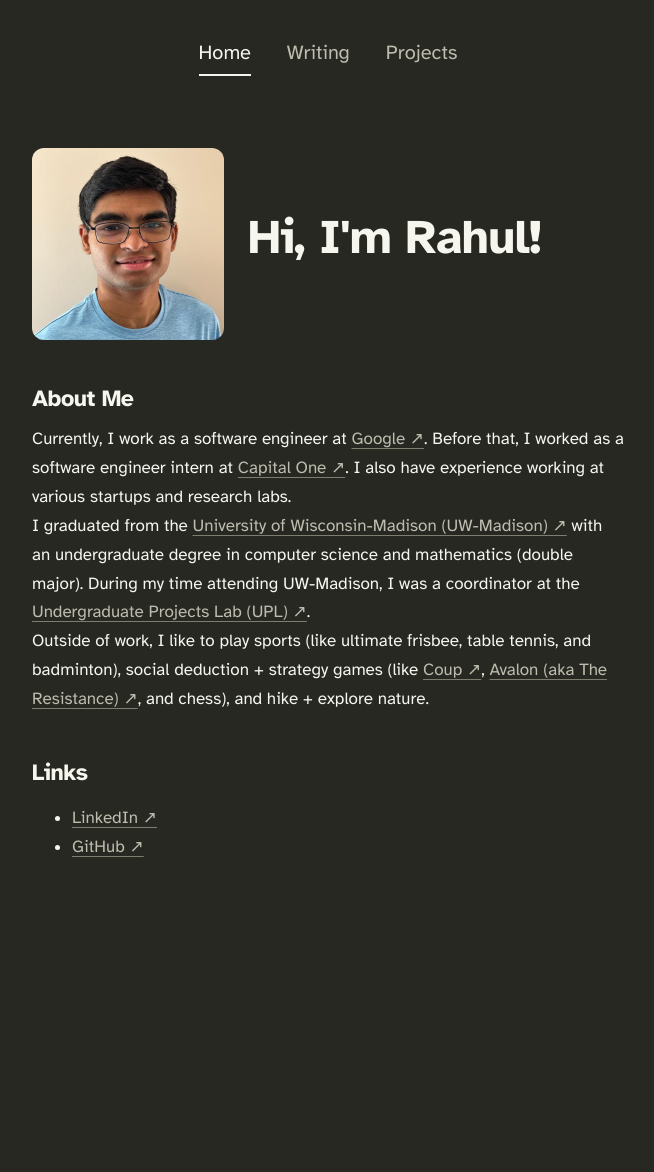
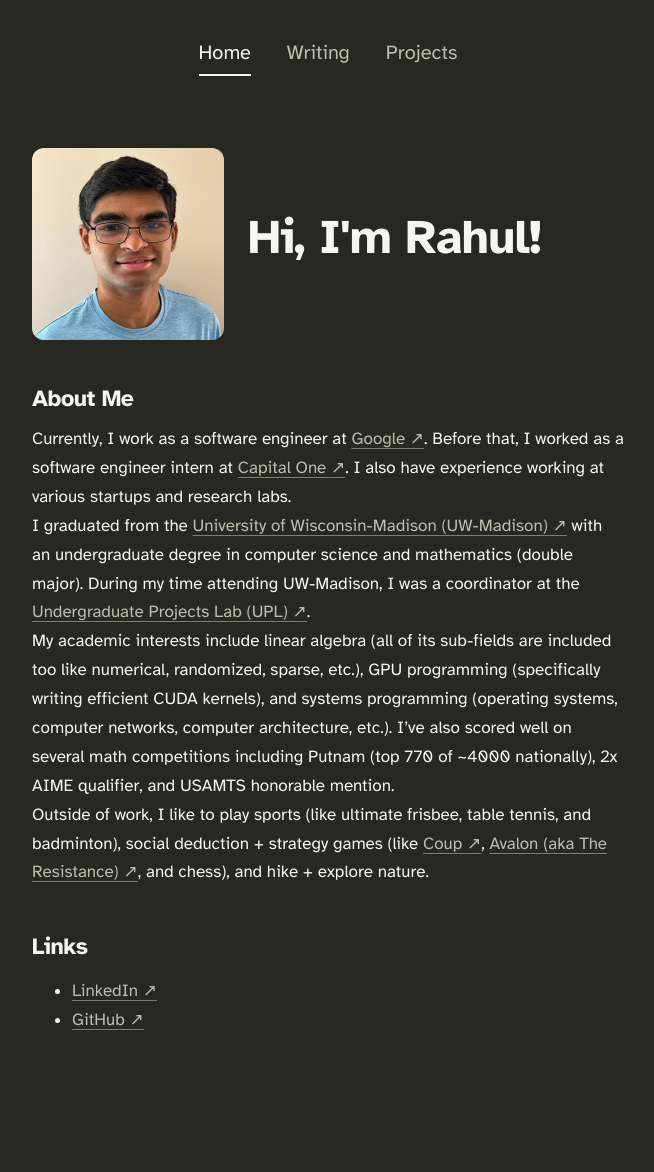
Before and after one commit to rahulsrao011/rahulsrao011.github.io, a Jekyll site: the page built from index.md, in a window 1280 px wide. Shown: the whole page, without its empty margins (312-966 px from the left). Built offline with Jekyll 4.4.1, drawn with Linux system fonts in a browser that asks for light colours; our own code applies the rules of GitHub Pages for plain Markdown files; before the commit the page ends 999 px from its top, so only the background shows below that.

Commit message:
Update index.md

```diff
--- a/index.md
+++ b/index.md
@@ -5,7 +5,9 @@ layout: home
 ## About Me
 Currently, I work as a software engineer at [Google ↗](https://google.com){:target="_blank" rel="noopener"}. Before that, I worked as a software engineer intern at [Capital One ↗](https://www.capitalone.com){:target="_blank" rel="noopener"}. I also have experience working at various startups and research labs.\
 I graduated from the [University of Wisconsin-Madison (UW-Madison) ↗](https://www.wisc.edu){:target="_blank" rel="noopener"} with an undergraduate degree in computer science and mathematics (double major). During my time attending UW-Madison, I was a coordinator at the [Undergraduate Projects Lab (UPL) ↗](https://upl.cs.wisc.edu/){:target="_blank" rel="noopener"}.\
+My academic interests include linear algebra (all of its sub-fields are included too like numerical, randomized, sparse, etc.), GPU programming (specifically writing efficient CUDA kernels), and systems programming (operating systems, computer networks, computer architecture, etc.). I've also scored well on several math competitions including Putnam (top 770 of ~4000 nationally), 2x AIME qualifier, and USAMTS honorable mention.\
 Outside of work, I like to play sports (like ultimate frisbee, table tennis, and badminton), social deduction + strategy games (like [Coup ↗](https://en.wikipedia.org/wiki/Coup_(card_game)){:target="_blank" rel="noopener"}, [Avalon (aka The Resistance) ↗](https://en.wikipedia.org/wiki/The_Resistance_(game)){:target="_blank" rel="noopener"}, and chess), and hike + explore nature.
+
 
 ## Links
 - [LinkedIn ↗](https://www.linkedin.com/in/rahulsrao011){:target="_blank" rel="noopener"}
```
